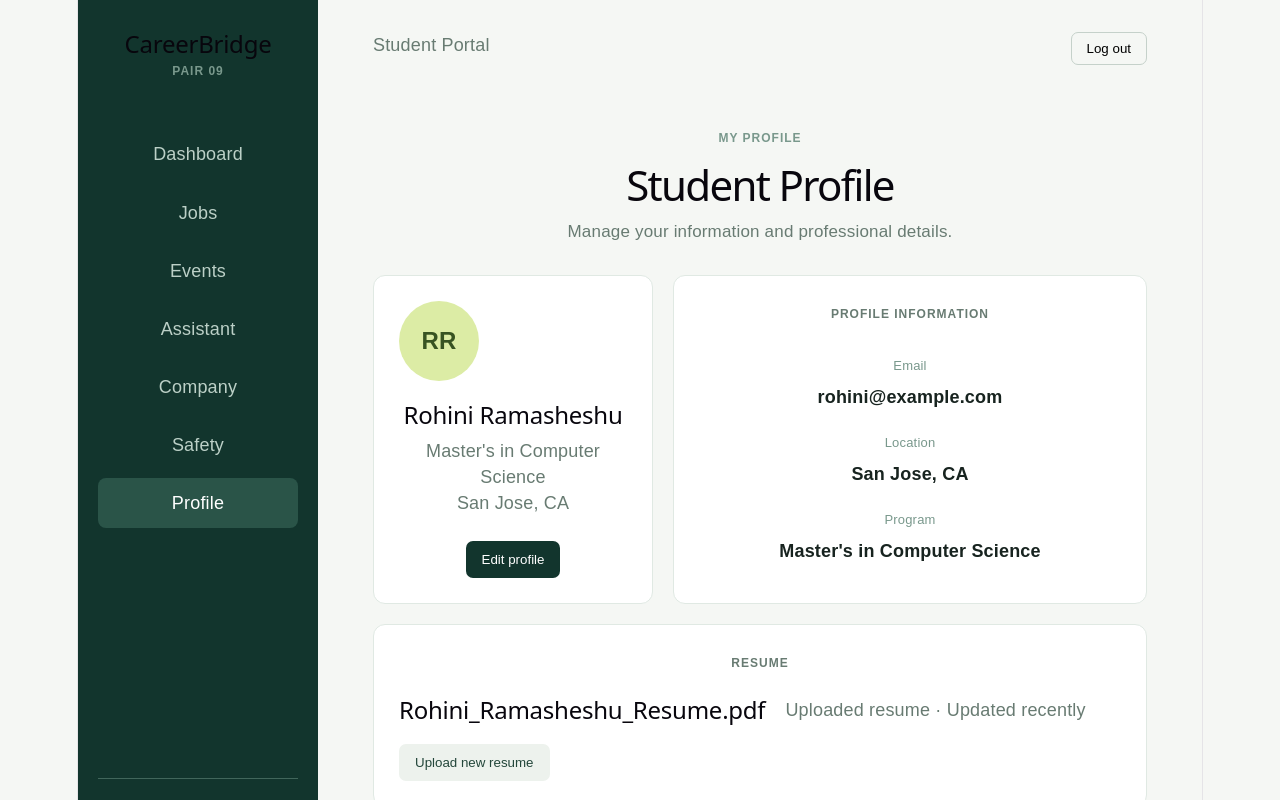
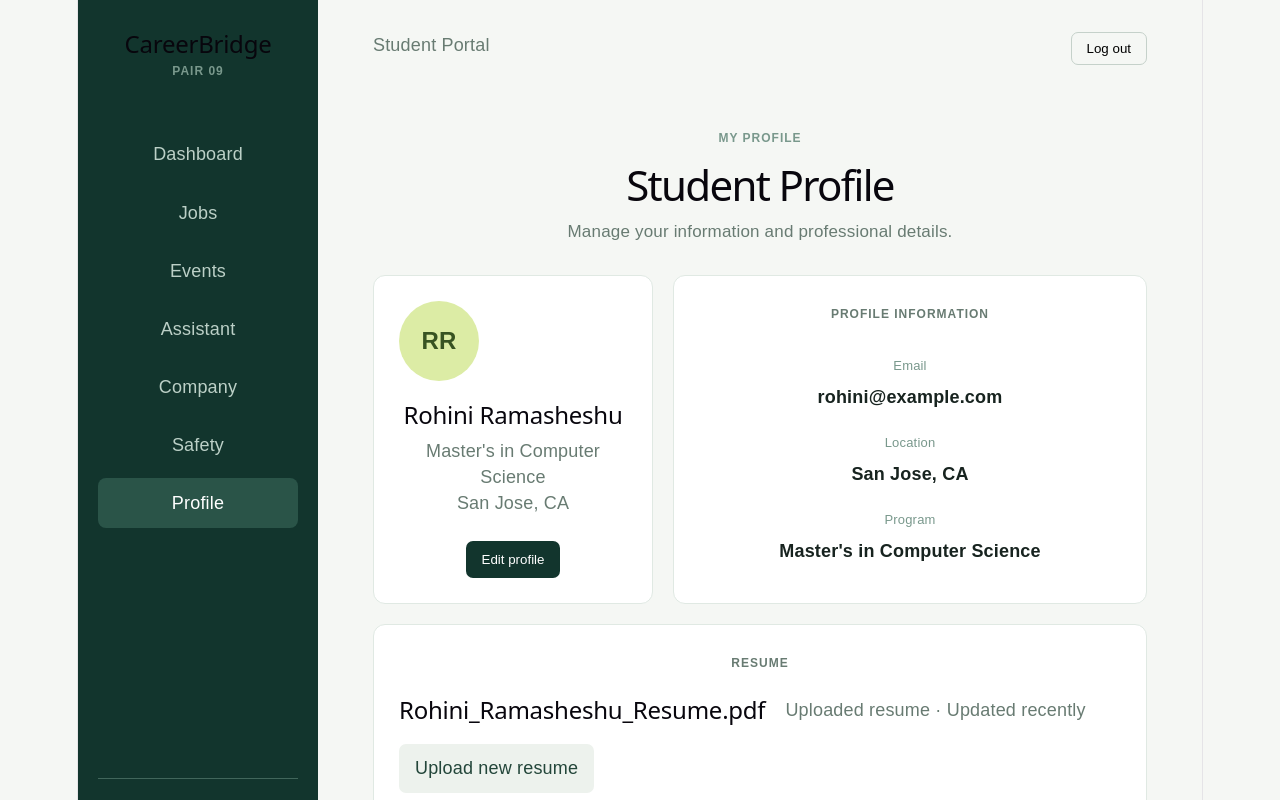
Before and after one commit to RohiniRamsheshu/careerbridge-pair09-lab1, a React app in the folder frontend/: page /profile in a window 1280 px wide. Shown: the top 800 px of the page. Built offline with nearby package versions, Linux system fonts and the light colour scheme; the HTML template or start-up script is replaced by a standard one.

Commit message:
Implement resume upload selection

```diff
--- a/frontend/src/App.css
+++ b/frontend/src/App.css
@@ -798,3 +798,13 @@ h2 {
     grid-template-columns: 1fr;
   }
 }
+.upload-label {
+  display: inline-block;
+  cursor: pointer;
+}
+
+.upload-message {
+  width: 100%;
+  color: #385322 !important;
+  font-weight: bold;
+}
--- a/frontend/src/pages/ProfilePage.jsx
+++ b/frontend/src/pages/ProfilePage.jsx
@@ -3,7 +3,11 @@ import { useState } from "react";
 function ProfilePage() {
   const [editing, setEditing] = useState(false);
   const [saved, setSaved] = useState(false);
+    const [resumeName, setResumeName] = useState(
+  "Rohini_Ramasheshu_Resume.pdf"
+);
 
+const [resumeMessage, setResumeMessage] = useState("");
   const [profile, setProfile] = useState({
     name: "Rohini Ramasheshu",
     email: "rohini@example.com",
@@ -18,6 +22,21 @@ function ProfilePage() {
       [field]: value,
     }));
   }
+function handleResumeUpload(event) {
+  const file = event.target.files[0];
+
+  if (!file) {
+    return;
+  }
+
+  if (file.type !== "application/pdf") {
+    setResumeMessage("Please upload a PDF resume.");
+    return;
+  }
+
+  setResumeName(file.name);
+  setResumeMessage(`${file.name} selected successfully.`);
+}
 
   function saveProfile(event) {
     event.preventDefault();
@@ -138,10 +157,24 @@ function ProfilePage() {
 
       <div className="profile-card resume-card">
         <p className="eyebrow">RESUME</p>
-        <h2>Rohini_Ramasheshu_Resume.pdf</h2>
-        <p>Uploaded resume · Updated recently</p>
+        <h2>{resumeName}</h2>
+<p>Uploaded resume · Updated recently</p>
 
-        <button className="secondary-button">Upload new resume</button>
+<input
+  id="resume-upload"
+  type="file"
+  accept=".pdf,application/pdf"
+  onChange={handleResumeUpload}
+  hidden
+/>
+
+<label htmlFor="resume-upload" className="secondary-button upload-label">
+  Upload new resume
+</label>
+
+{resumeMessage && (
+  <p className="upload-message">{resumeMessage}</p>
+)}
       </div>
 
       <div className="profile-card">
```
